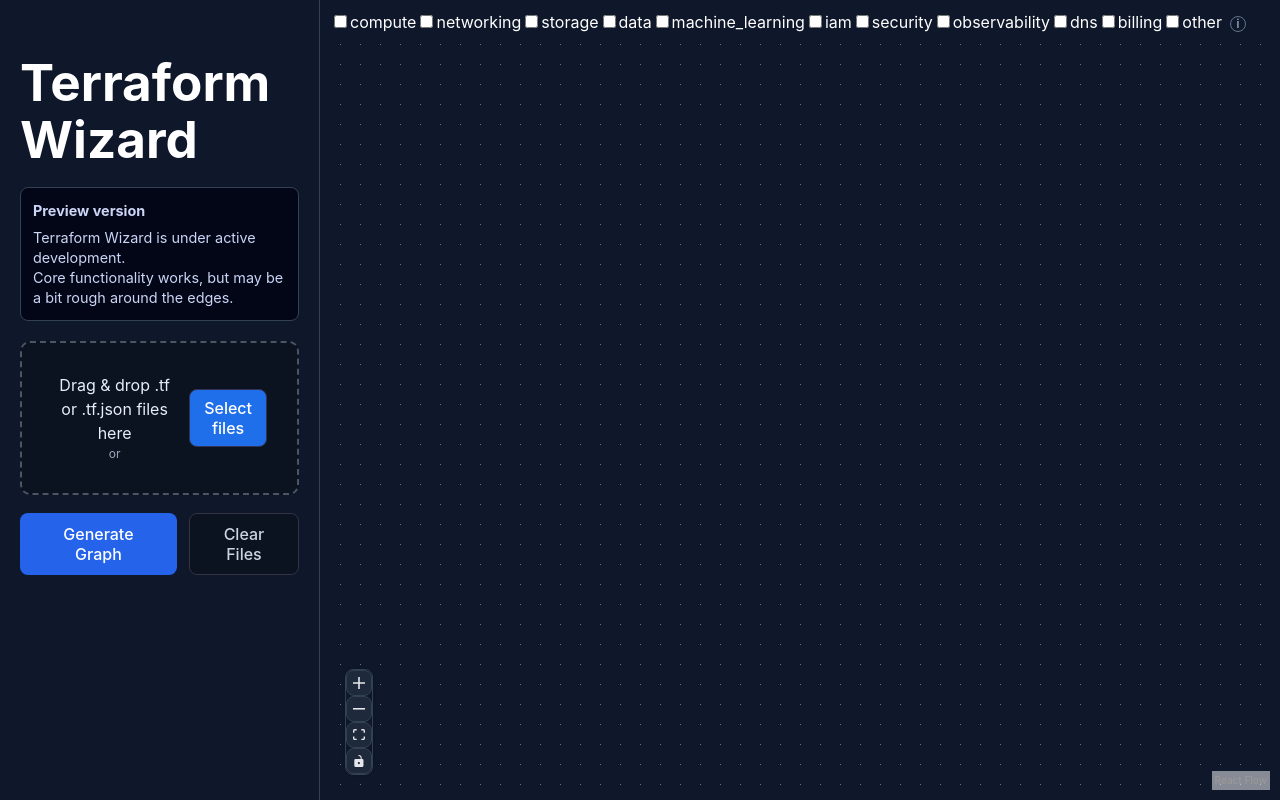
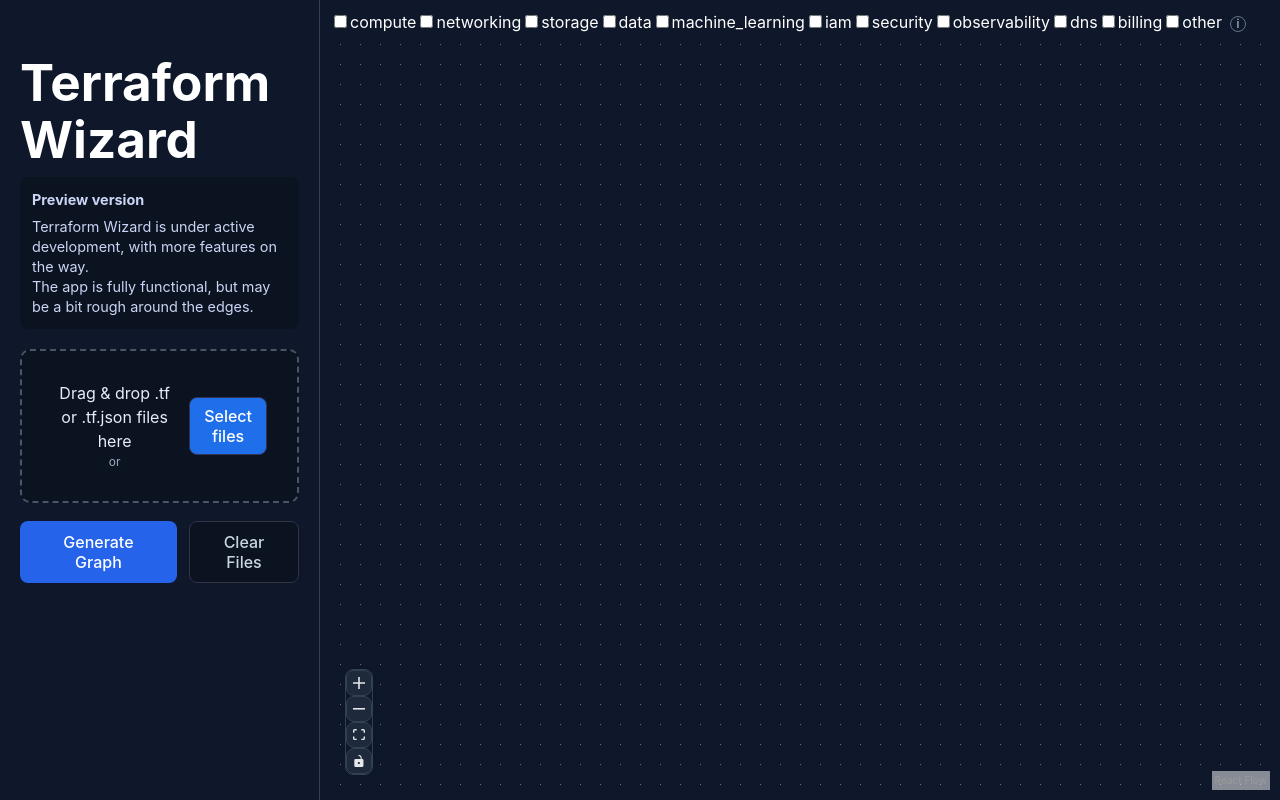
Before and after one commit to Nils-Svensson/terraform-wizard, a React (Vite) app in the folder frontend/: page / in a window 1280 px wide. Built offline with nearby package versions, Linux system fonts and the light colour scheme.

Commit message:
small ui improvement

```diff
--- a/frontend/src/App.css
+++ b/frontend/src/App.css
@@ -57,7 +57,7 @@
   color: #cbd5f5;
   text-align: center;
   line-height: 14px;
-  cursor: help;
+  cursor: default;
 }
 
 
--- a/frontend/src/App.tsx
+++ b/frontend/src/App.tsx
@@ -29,24 +29,24 @@
           overflowY: "auto",
         }}
       >
-        <h1 style={{ marginBottom: 20 }}>Terraform Wizard</h1>
+        <h1 style={{ marginBottom: 10 }}>Terraform Wizard</h1>
 
         <div
   style={{
     marginBottom: "20px",
     padding: "12px",
-    border: "1px solid #334155",
+    border: "1px solidrgb(92, 111, 137)",
     borderRadius: "8px",
-    background: "#020617",
+    background: "#0b1220",
     fontSize: "0.9rem",
     color: "#cbd5f5",
   }}
 >
   <strong>Preview version</strong>
   <div style={{ marginTop: "6px", lineHeight: 1.4 }}>
-    Terraform Wizard is under active development.
+    Terraform Wizard is under active development, with more features on the way.
     <br />
-    Core functionality works, but may be a bit rough around the edges.
+    The app is fully functional, but may be a bit rough around the edges.
   </div>
 </div>
 
```
Also changed, not shown: 1 other file (tests, documents, lock files or other folders).
